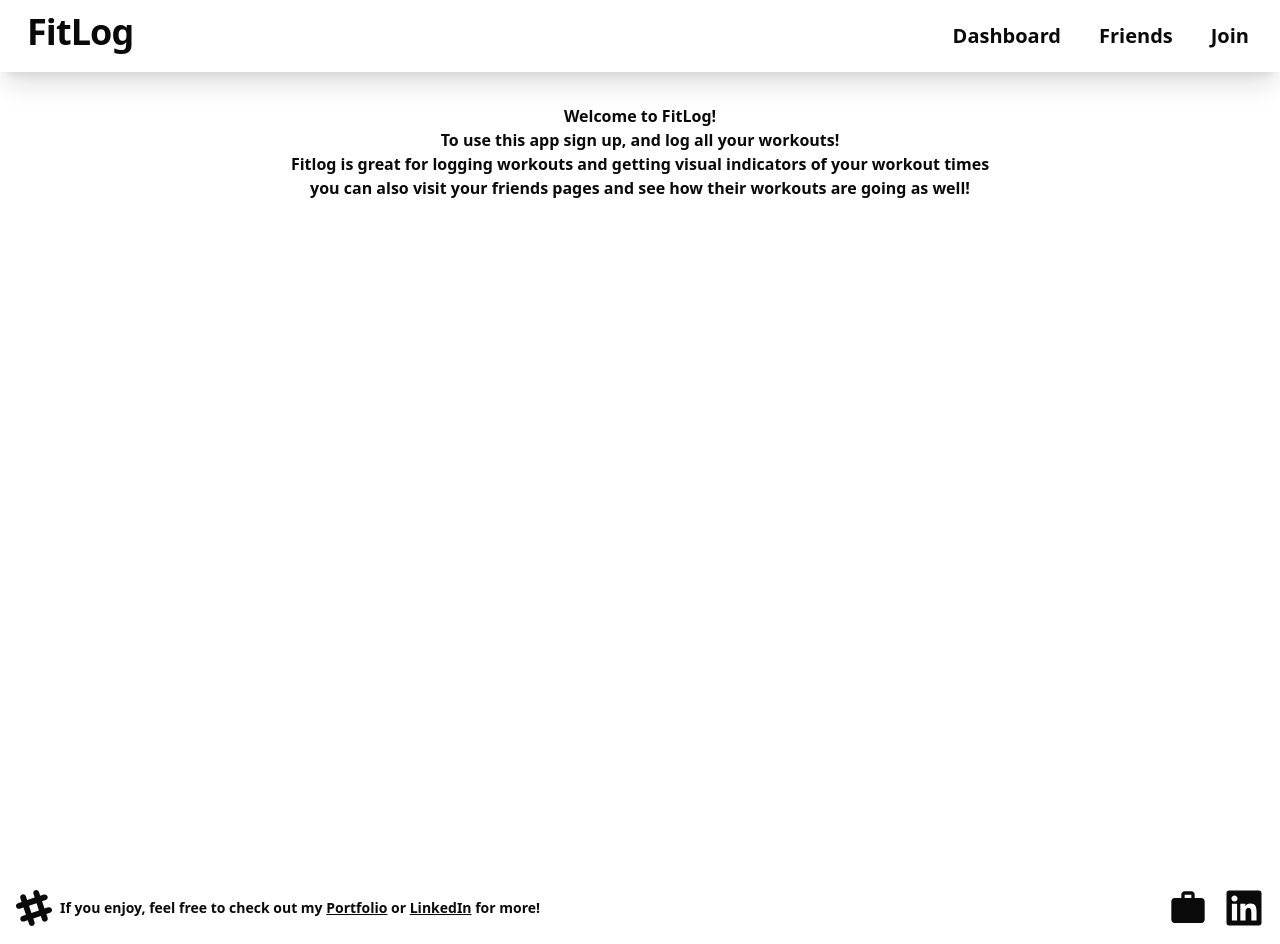
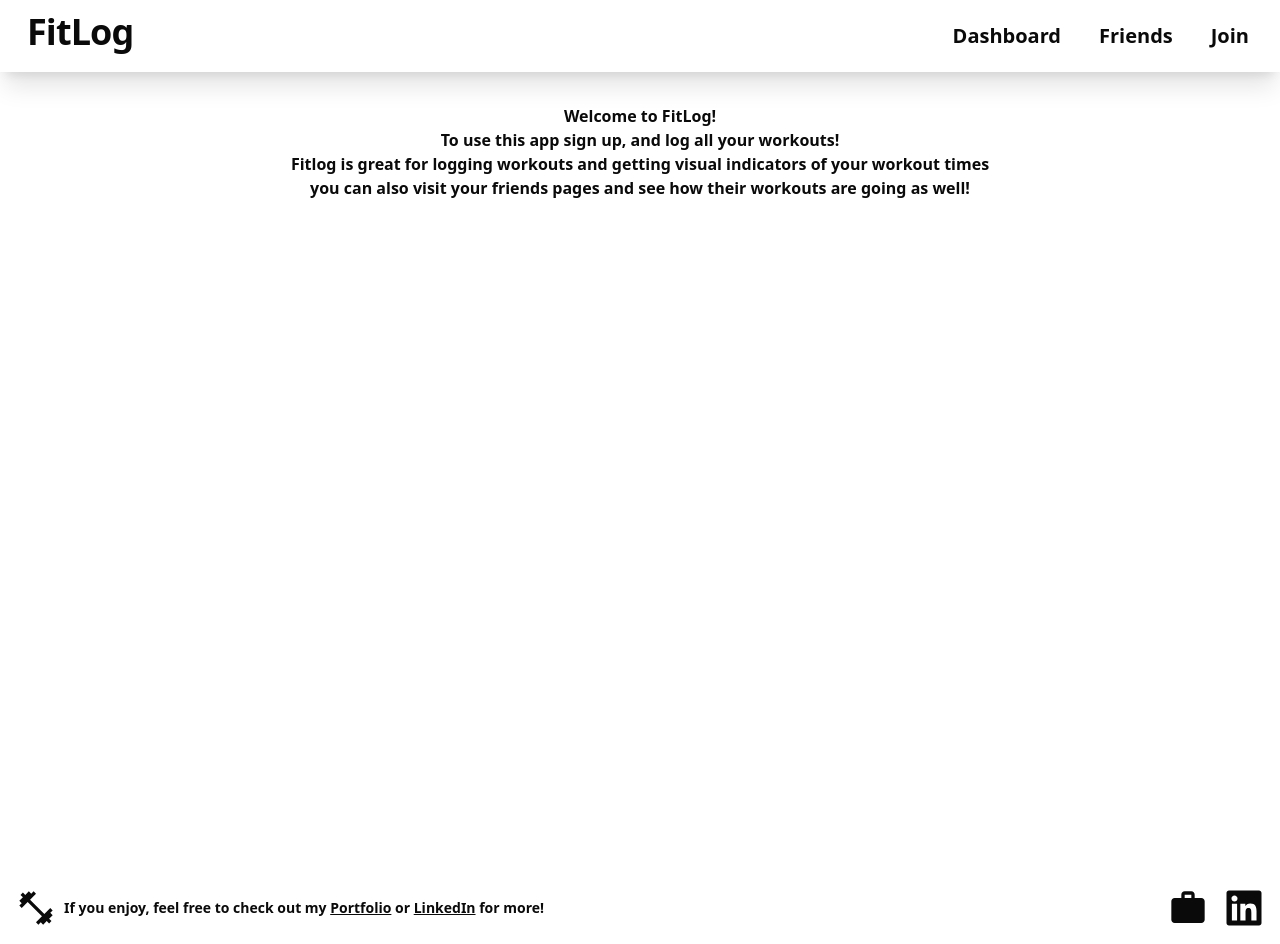
Before and after one commit to tyrucode/fitlog, a Next.js app: page / in a window 1280 px wide. Built offline with nearby package versions, Linux system fonts and the light colour scheme; no server answers.

Commit message:
refactor: replace SVG with MdFitnessCenter icon in Footer component

```diff
--- a/src/components/Footer.tsx
+++ b/src/components/Footer.tsx
@@ -1,21 +1,11 @@
 import { FaLinkedin } from "react-icons/fa6";
-import { MdWork } from "react-icons/md";
+import { MdWork, MdFitnessCenter } from "react-icons/md";
 
 function Footer() {
     return (
         <footer className="footer sm:footer-horizontal border-neutral-500 items-center p-4 ">
             <aside className="grid-flow-col items-center ">
-                <svg
-                    width="36"
-                    height="36"
-                    viewBox="0 0 24 24"
-                    xmlns="http://www.w3.org/2000/svg"
-                    fillRule="evenodd"
-                    clipRule="evenodd"
-                    className="fill-current">
-                    <path
-                        d="M22.672 15.226l-2.432.811.841 2.515c.33 1.019-.209 2.127-1.23 2.456-1.15.325-2.148-.321-2.463-1.226l-.84-2.518-5.013 1.677.84 2.517c.391 1.203-.434 2.542-1.831 2.542-.88 0-1.601-.564-1.86-1.314l-.842-2.516-2.431.809c-1.135.328-2.145-.317-2.463-1.229-.329-1.018.211-2.127 1.231-2.456l2.432-.809-1.621-4.823-2.432.808c-1.355.384-2.558-.59-2.558-1.839 0-.817.509-1.582 1.327-1.846l2.433-.809-.842-2.515c-.33-1.02.211-2.129 1.232-2.458 1.02-.329 2.13.209 2.461 1.229l.842 2.515 5.011-1.677-.839-2.517c-.403-1.238.484-2.553 1.843-2.553.819 0 1.585.509 1.85 1.326l.841 2.517 2.431-.81c1.02-.33 2.131.211 2.461 1.229.332 1.018-.21 2.126-1.23 2.456l-2.433.809 1.622 4.823 2.433-.809c1.242-.401 2.557.484 2.557 1.838 0 .819-.51 1.583-1.328 1.847m-8.992-6.428l-5.01 1.675 1.619 4.828 5.011-1.674-1.62-4.829z"></path>
-                </svg>
+                <MdFitnessCenter className="w-10 h-10" />
                 <p>If you enjoy, feel free to check out my <a className="underline" href="https://tylerruiz.dev/" target="_blank">Portfolio</a> or <a className="underline" href="https://www.linkedin.com/in/tyler-ruiz-84a287305/" target="_blank">LinkedIn</a> for more!</p>
             </aside>
             <nav className="grid-flow-col gap-4 md:place-self-center md:justify-self-end">
```
